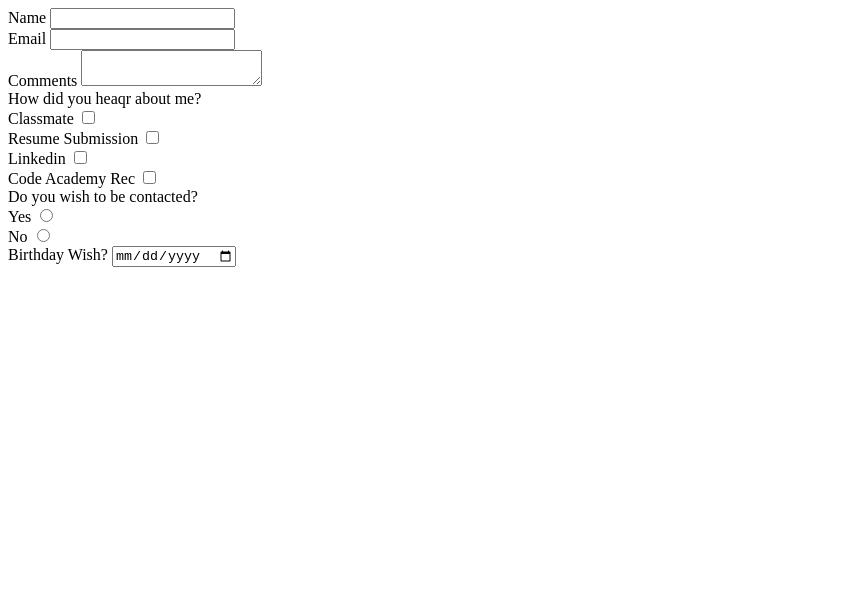
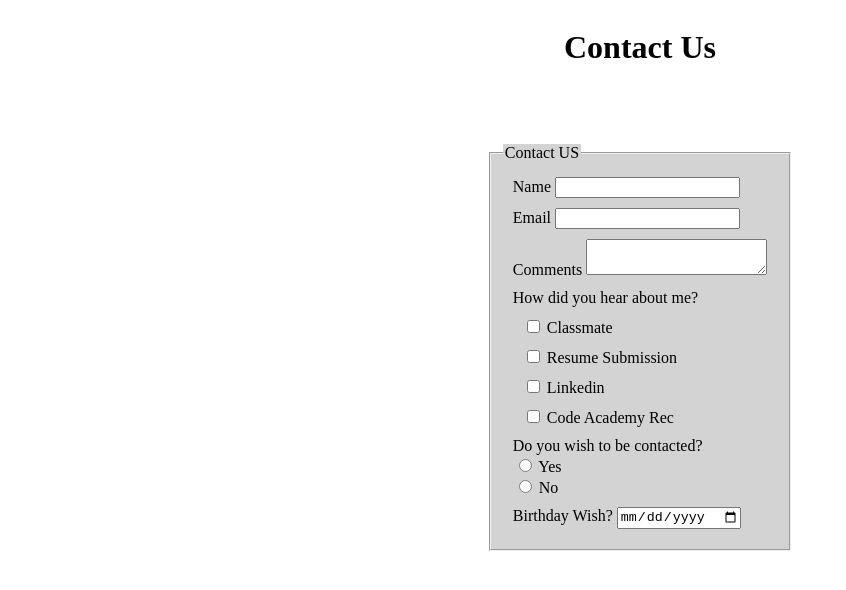
Before and after one commit to capatterson1970/ACA_web101_Clayton_Patterson, a plain HTML site: page MyPortfolio/contactPage.html in a window 1280 px wide. Shown: the whole page, without its empty margins (0-846 px from the left). Drawn offline with Linux system fonts and the light colour scheme; a script that the page names is missing.

Commit message:
Final push of contact us page

```diff
--- a/MyPortfolio/contact-style.css
+++ b/MyPortfolio/contact-style.css
@@ -0,0 +1,61 @@
+
+div {
+    margin: 10px;
+}
+
+fieldset{
+    background-color: lightgray;
+}
+
+fieldset legend {
+    background-color: lightgray;
+}
+
+.header {
+    grid-area: header;
+    display: flex;
+    justify-content: center;
+}
+
+.form {
+    display: flex;
+    justify-content: center;
+    grid-area: form;
+}
+
+.contacted div {
+    margin: 1px;
+}
+
+@media (min-width: 320px) {
+    .container {
+        display: grid;
+        grid-template-columns: 1fr;
+        grid-template-rows: .5fr 1.5fr;
+        grid-template-areas:
+            ".. header .."
+            ".. form ..";
+    }
+}
+
+@media (min-width: 768px) {
+    .container {
+        display: grid;
+        grid-template-columns: 1fr 1fr 1fr;
+        grid-template-rows: .5fr 1.5fr;
+        grid-template-areas:
+        "header header header"
+        ".. form ..";
+    }
+}
+
+@media (min-width: 992px) {
+    .container {
+        display: grid;
+        grid-template-columns: 1fr 1fr 1fr;
+        grid-template-rows: .5fr 1.5fr;
+        grid-template-areas:
+        "header header header"
+        ".. form ..";
+    }
+}
--- a/MyPortfolio/contactPage.html
+++ b/MyPortfolio/contactPage.html
@@ -3,62 +3,74 @@
 <head>
   <meta charset="UTF-8">
   <meta name="viewport" content="width=device-width, initial-scale=1.0">
-  <link rel="stylesheet" href="./contact-style">
+  <link rel="stylesheet" href="./contact-style.css">
   <script src="scripts.js"></script>
   <title>Contact Me</title>
 </head>
 <body>
-  <form action="results.html" method="GET" enctype="multipart/form-data">
-    <div>
+  <main class="container">
+  <header class="header">
+    <h1>Contact Us</h1>
+  </header>
+
+  <section class="form">
+  <form action="results.html" method="GET" enctype="multipart/form-data" >
+    <fieldset>
+      <legend>Contact US</legend>
+    <div class="name">
       <label for="name">Name</label>
       <input type="text" name="name" id="name" >
     </div>
-    <div>
+
+    <div class="email">
       <label for="email">Email</label>
       <input type="email" name="email" id="email" required>
     </div>
-    <div>
+
+    <div class="comments">
       <label for="comments">Comments</label>
       <textarea id="comments" name="comments" maxlength="500" minlength="20"></textarea>
     </div>
 
-    <div>
-      How did you heaqr about me?
+    <div class="about">
+      How did you hear about me?
       <div>
+        <input type="checkbox" name="classmate" id="classmate">
         <label for="classmate">Classmate</label>
-        <input type="checkbox" name="classmate" id="classmate">
       </div>
       <div>
+        <input type="checkbox" name="resume" id="resume">
         <label for="resume">Resume Submission</label>
-        <input type="checkbox" name="resume" id="resume">
       </div>
       <div>
+       <input type="checkbox" name="linkedin" id="linkedin">
        <label for="linkedin">Linkedin</label>
-       <input type="checkbox" name="linkedin" id="linkedin">
       </div>
       <div>
+       <input type="checkbox" name="code" id="code">
        <label for="code">Code Academy Rec</label>
-       <input type="checkbox" name="code" id="code">
       </div>
     </div>
 
-    <div>
+    <div class="contacted">
       Do you wish to be contacted?
       <div>
+       <input type="radio" name="contacted" id="yes" value="yes">
        <label for="yes">Yes</label>
-       <input type="radio" name="contacted" id="yes" value="yes">
       </div>
       <div>
-        <label for="no">No</label>
        <input type="radio" name="contacted" id="no" value="no">
+       <label for="no">No</label>
       </div>
      </div>
 
-     <div>
+     <div class="date">
       <label for="date">Birthday Wish?</label>
       <input type="date" name="date" id="date" min="2020-05-01">
-      </div>
-
+    </div>
+    </fieldset>
   </form>
+</section>
+</main>
 </body>
 </html>
```
